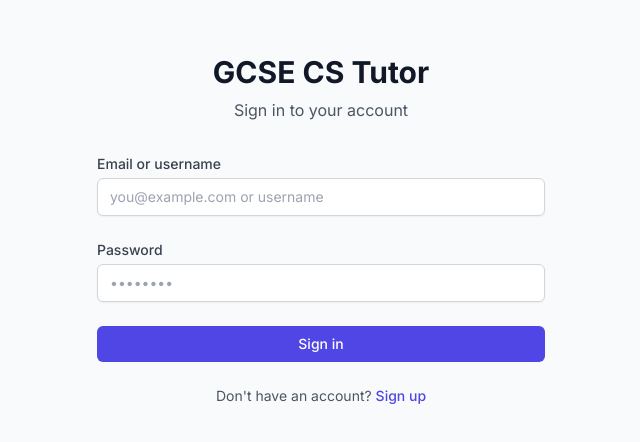
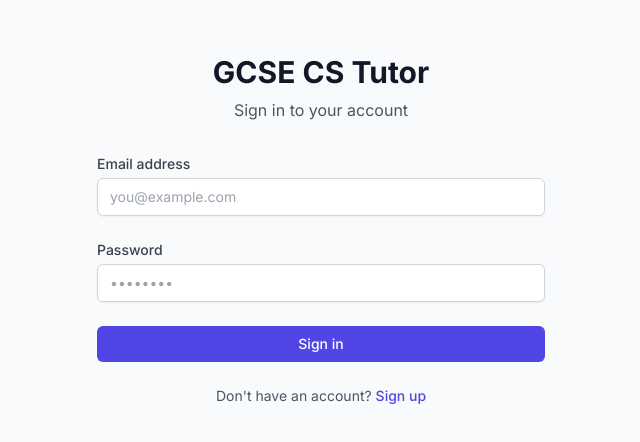
Before and after one commit to OscarTheWhiteHatHacker/gcse-cs-tutor, a Next.js app: page /auth/login in a window 1280 px wide. Shown: the part 170-612 px from the top of the page, without its empty margins (319-959 px from the left). Built offline with nearby package versions, Linux system fonts and the light colour scheme; no server answers.

Commit message:
Fix auth pages: revert username login/signup (no username column), fix type errors

```diff
--- a/app/auth/login/page.tsx
+++ b/app/auth/login/page.tsx
@@ -6,7 +6,7 @@ import { createClient } from '@/lib/supabase/client'
 import Link from 'next/link'
 
 export default function LoginPage() {
-  const [identifier, setIdentifier] = useState('')
+  const [email, setEmail] = useState('')
   const [password, setPassword] = useState('')
   const [error, setError] = useState<string | null>(null)
   const [loading, setLoading] = useState(false)
@@ -17,27 +17,6 @@ export default function LoginPage() {
     e.preventDefault()
     setLoading(true)
     setError(null)
-
-    // Detect if the identifier is an email or username
-    const isEmail = identifier.includes('@')
-
-    let email = identifier
-
-    if (!isEmail) {
-      // Look up the email from the profiles table by username
-      const { data: profile, error: lookupError } = await supabase
-        .from('profiles')
-        .select('email')
-        .eq('username', identifier)
-        .single()
-
-      if (lookupError || !profile) {
-        setError('No account found with that username.')
-        setLoading(false)
-        return
-      }
-      email = profile.email
-    }
 
     const { error } = await supabase.auth.signInWithPassword({
       email,
@@ -70,17 +49,17 @@ export default function LoginPage() {
           )}
 
           <div>
-            <label htmlFor="identifier" className="block text-sm font-medium text-gray-700">
-              Email or username
+            <label htmlFor="email" className="block text-sm font-medium text-gray-700">
+              Email address
             </label>
             <input
-              id="identifier"
-              type="text"
+              id="email"
+              type="email"
               required
-              value={identifier}
-              onChange={(e) => setIdentifier(e.target.value)}
+              value={email}
+              onChange={(e) => setEmail(e.target.value)}
               className="mt-1 block w-full rounded-md border border-gray-300 px-3 py-2 shadow-sm focus:border-indigo-500 focus:outline-none focus:ring-indigo-500 sm:text-sm text-gray-900"
-              placeholder="you@example.com or username"
+              placeholder="you@example.com"
             />
           </div>
 
--- a/app/auth/signup/page.tsx
+++ b/app/auth/signup/page.tsx
@@ -5,7 +5,6 @@ import { createClient } from '@/lib/supabase/client'
 import Link from 'next/link'
 
 export default function SignupPage() {
-  const [username, setUsername] = useState('')
   const [email, setEmail] = useState('')
   const [password, setPassword] = useState('')
   const [fullName, setFullName] = useState('')
@@ -20,34 +19,17 @@ export default function SignupPage() {
     setLoading(true)
     setError(null)
 
-    const signUpData: {
-      email?: string
-      password: string
-      options: {
-        data: Record<string, string>
-        emailRedirectTo?: string
-      }
-    } = {
+    const { error } = await supabase.auth.signUp({
+      email,
       password,
       options: {
         data: {
           full_name: fullName,
           role: role,
-          username: username,
         },
+        emailRedirectTo: `${location.origin}/auth/callback`,
       },
-    }
-
-    if (email) {
-      signUpData.email = email
-      signUpData.options.emailRedirectTo = `${location.origin}/auth/callback`
-    } else {
-      // Sign up without email — use a placeholder email for the auth system
-      // The user will verify their account via username instead
-      signUpData.email = `${username}@placeholder.local`
-    }
-
-    const { error } = await supabase.auth.signUp(signUpData)
+    })
 
     if (error) {
       setError(error.message)
@@ -63,11 +45,10 @@ export default function SignupPage() {
     return (
       <div className="flex min-h-screen items-center justify-center px-4">
         <div className="w-full max-w-md text-center">
-          <h1 className="text-3xl font-bold text-gray-900">Account created!</h1>
+          <h1 className="text-3xl font-bold text-gray-900">Check your email</h1>
           <p className="mt-4 text-gray-600">
-            {email
-              ? `We've sent a confirmation link to ${email}. Please check your email to activate your account.`
-              : 'Your account has been created. You can sign in with your username.'}
+            We&apos;ve sent a confirmation link to <strong>{email}</strong>.
+            Please check your email and click the link to activate your account.
           </p>
           <Link
             href="/auth/login"
@@ -97,7 +78,7 @@ export default function SignupPage() {
 
           <div>
             <label htmlFor="fullName" className="block text-sm font-medium text-gray-700">
-              Full name <span className="text-red-500">*</span>
+              Full name
             </label>
             <input
               id="fullName"
@@ -111,27 +92,13 @@ export default function SignupPage() {
           </div>
 
           <div>
-            <label htmlFor="username" className="block text-sm font-medium text-gray-700">
-              Username <span className="text-red-500">*</span>
-            </label>
-            <input
-              id="username"
-              type="text"
-              required
-              value={username}
-              onChange={(e) => setUsername(e.target.value)}
-              className="mt-1 block w-full rounded-md border border-gray-300 px-3 py-2 shadow-sm focus:border-indigo-500 focus:outline-none focus:ring-indigo-500 sm:text-sm text-gray-900"
-              placeholder="johndoe"
-            />
-          </div>
-
-          <div>
             <label htmlFor="email" className="block text-sm font-medium text-gray-700">
-              Email address <span className="text-gray-400 font-normal">(optional)</span>
+              Email address
             </label>
             <input
               id="email"
               type="email"
+              required
               value={email}
               onChange={(e) => setEmail(e.target.value)}
               className="mt-1 block w-full rounded-md border border-gray-300 px-3 py-2 shadow-sm focus:border-indigo-500 focus:outline-none focus:ring-indigo-500 sm:text-sm text-gray-900"
@@ -141,7 +108,7 @@ export default function SignupPage() {
 
           <div>
             <label htmlFor="password" className="block text-sm font-medium text-gray-700">
-              Password <span className="text-red-500">*</span>
+              Password
             </label>
             <input
               id="password"
@@ -157,7 +124,7 @@ export default function SignupPage() {
 
           <div>
             <label className="block text-sm font-medium text-gray-700 mb-2">
-              I am a... <span className="text-red-500">*</span>
+              I am a...
             </label>
             <div className="flex gap-4">
               <label className="flex items-center gap-2 rounded-md border border-gray-300 px-4 py-2 cursor-pointer hover:bg-gray-50 has-[:checked]:border-indigo-600 has-[:checked]:bg-indigo-50">
```
